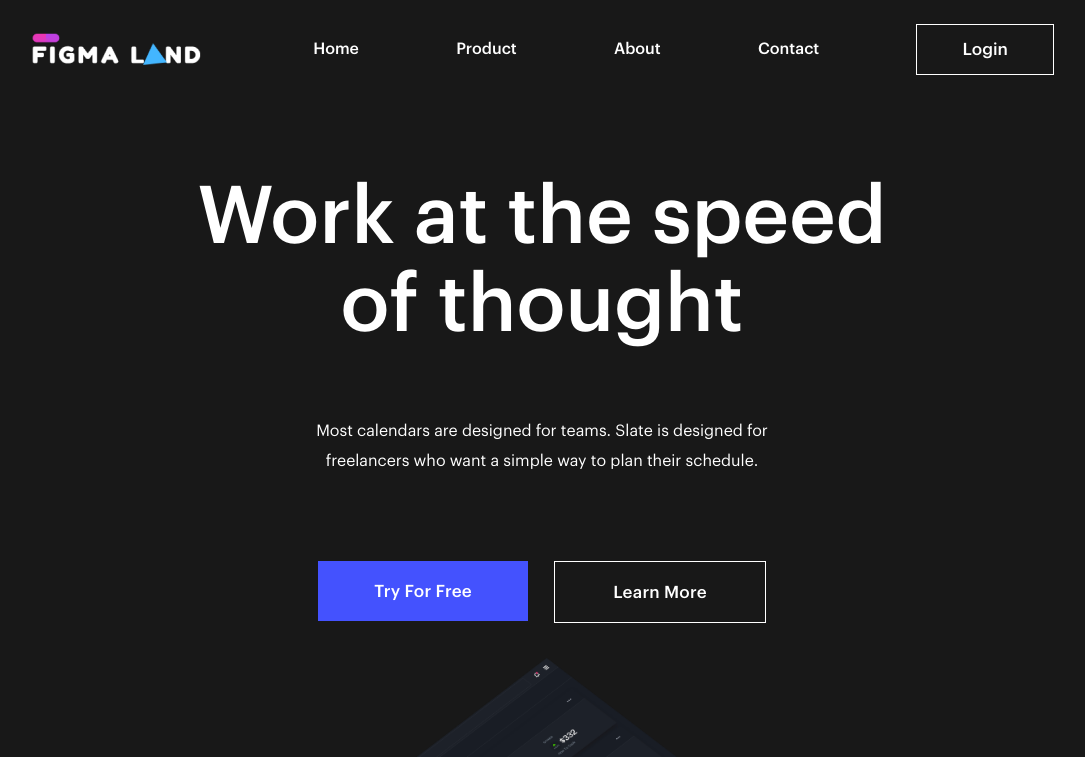
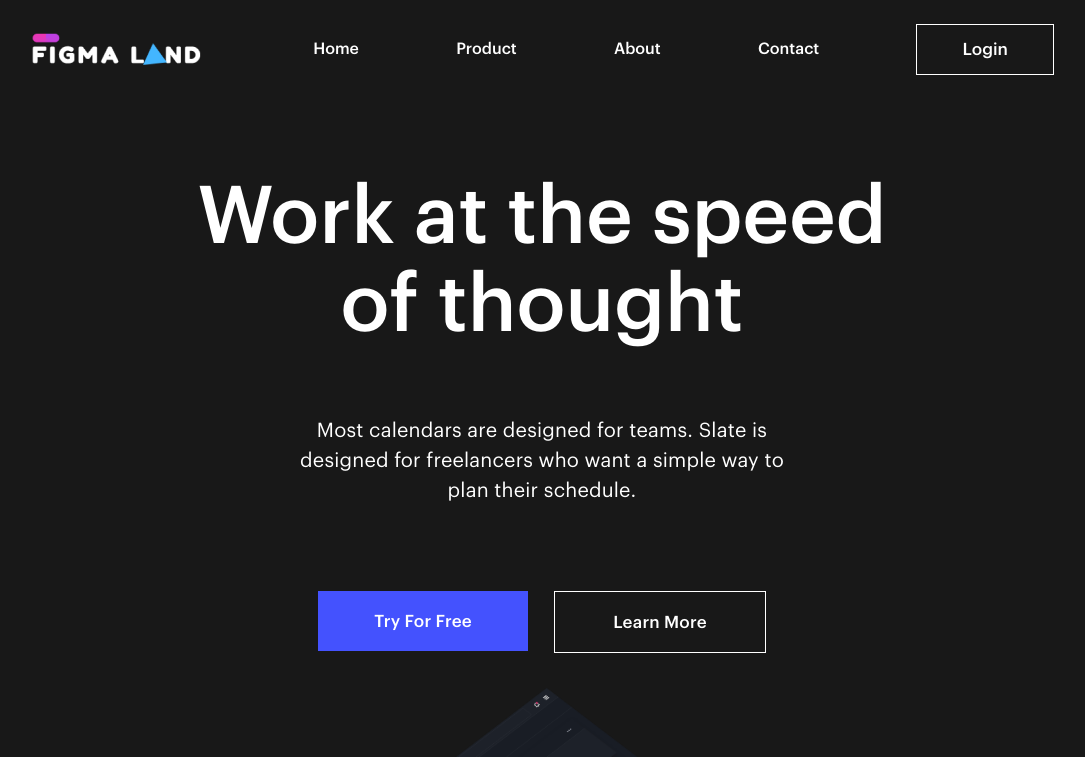
Before and after one commit to TheDa21crj/Landing-Page, a React (Create React App) app: page / in a window 1280 px wide. Shown: the top 757 px of the page, without its empty margins (98-1183 px from the left). Built offline with nearby package versions, Linux system fonts and the light colour scheme.

Commit message:
Update Header.css

```diff
--- a/src/Components/Css/Header.css
+++ b/src/Components/Css/Header.css
@@ -41,6 +41,10 @@
 .HeaderPDiv p {
     line-height: 30px;
     font-family: GraphikRegular;
+    font-size: 20px;
+    line-height: 30px;
+    letter-spacing: 0.2px;
+    font-weight: 400;
 }
 
 .BtnDiv {
@@ -91,4 +95,10 @@
     .TryForFree {
         margin-bottom: 21px;
     }
+    /* .HeaderPDiv p {
+        font-size: 20px;
+        line-height: 30px;
+        letter-spacing: 0.2px;
+        font-weight: 400;
+    } */
 }
```
